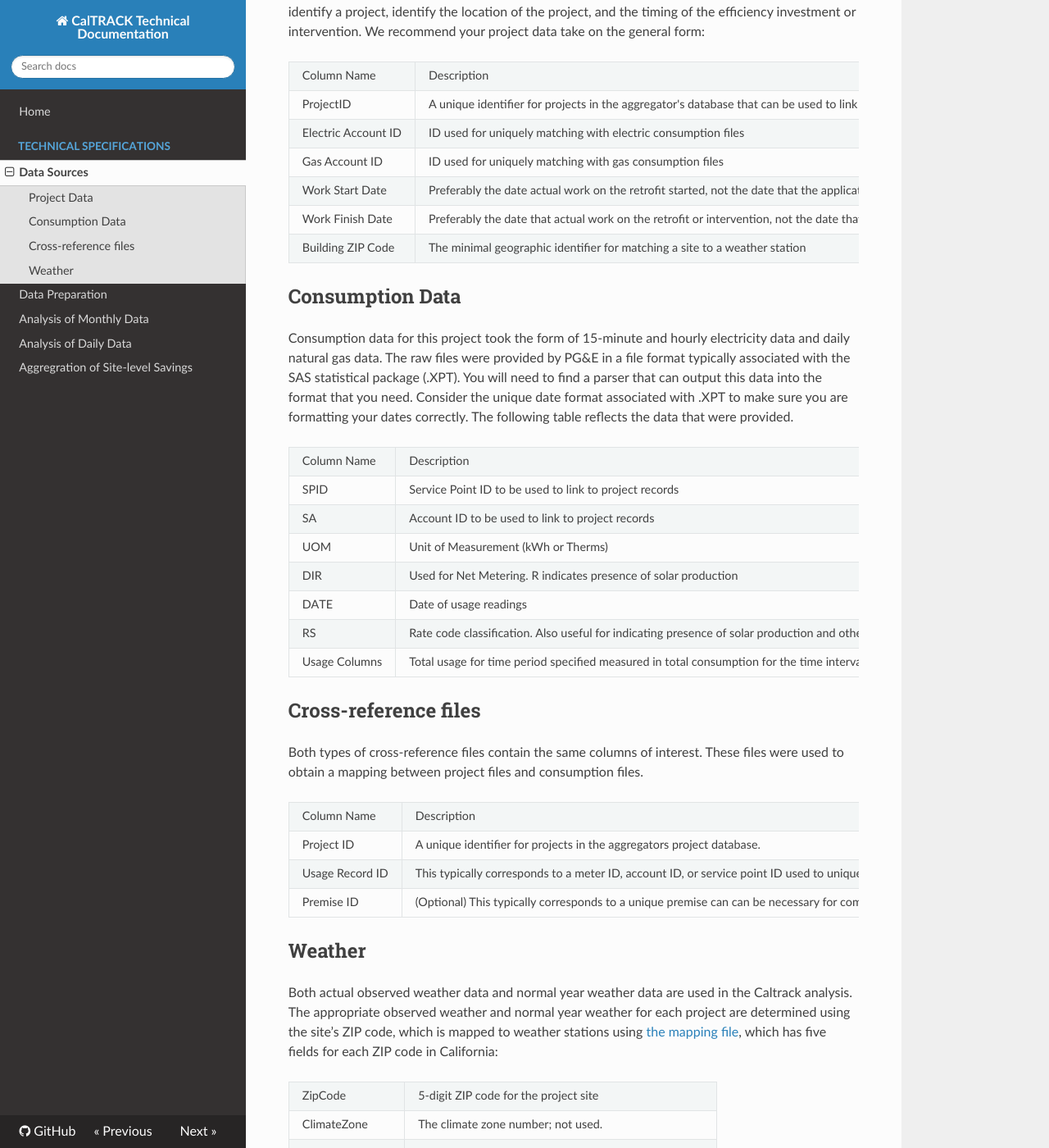
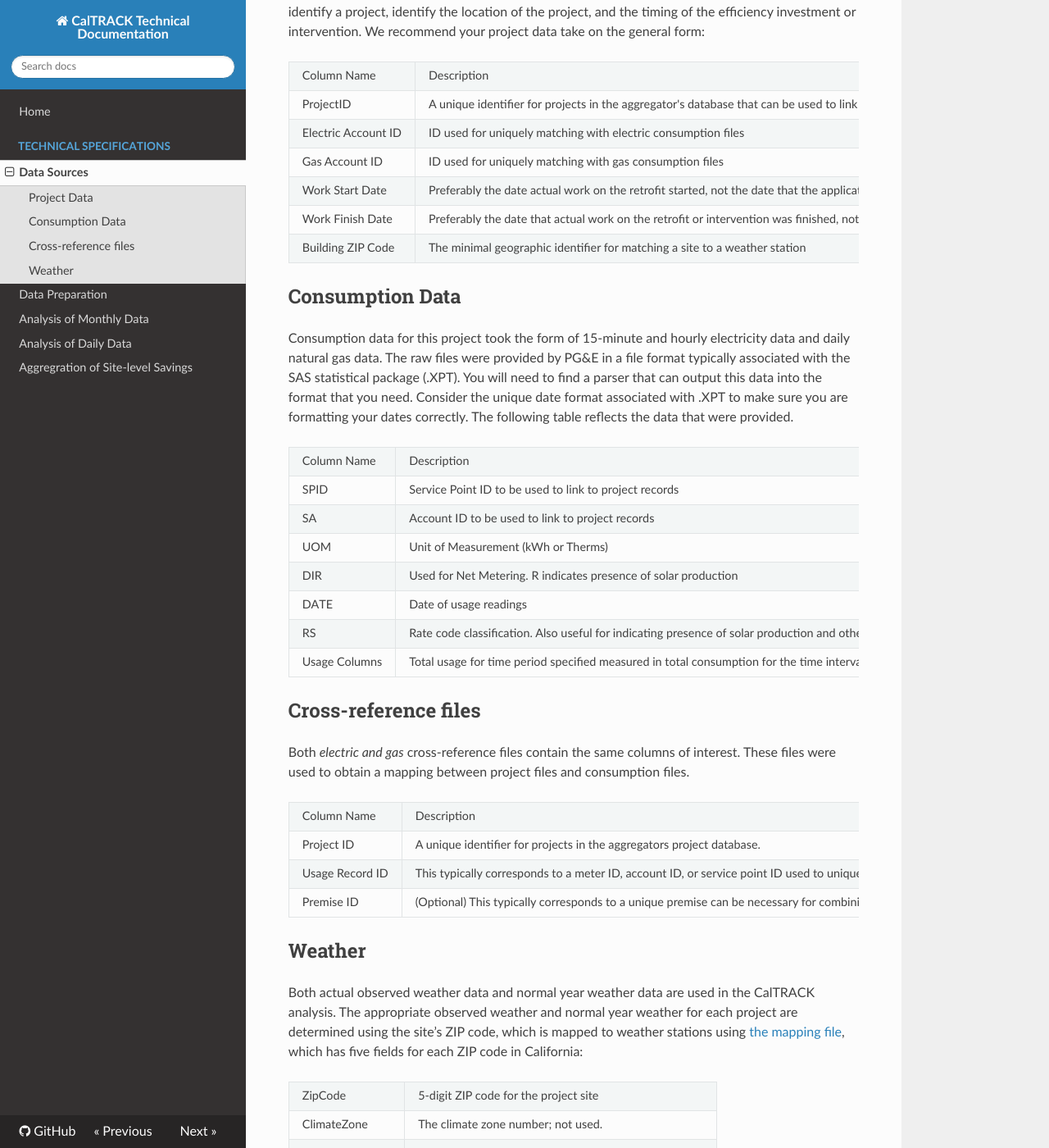
Before and after one commit to openeemeter/caltrack, an MkDocs documentation site: the page built from docs/data-sources/v1.0/README.md, in a window 1280 px wide and 1400 px high, scrolled down 477 px. Shown: the whole window at 82% size. Built offline with MkDocs 1.6.1, drawn with Linux system fonts in a browser that asks for light colours; nearby versions of some CDN libraries; old or Windows-style settings are respelled for this version of MkDocs.

Commit message:
corrections per Energy Savvy feedback

```diff
--- a/docs/data-sources/v1.0/README.md
+++ b/docs/data-sources/v1.0/README.md
@@ -31,7 +31,7 @@
   </tr>
   <tr>
     <td>Work Finish Date</td>
-    <td>Preferably the date that actual work on the retrofit or intervention, not the date that the reimbursement was filed or approved</td>
+    <td>Preferably the date that actual work on the retrofit or intervention was finished, not the date that the reimbursement was filed or approved</td>
   </tr>
   <tr>
     <td>Building ZIP Code</td>
@@ -82,7 +82,7 @@
 
 ## Cross-reference files
 
-Both types of cross-reference files contain the same columns of interest. These files were used to obtain a mapping between project files and consumption files.
+Both *electric and gas* cross-reference files contain the same columns of interest. These files were used to obtain a mapping between project files and consumption files.
 
 <table>
   <tr>
@@ -99,14 +99,14 @@
   </tr>
   <tr>
     <td>Premise ID</td>
-    <td>(Optional) This typically corresponds to a unique premise can can be necessary for combining multiple usage records into a single premise-level record in the event that households have multiple meters for one fuel type, or usage IDs change when the same customer enters into a new service agreement with the utility</td>
+    <td>(Optional) This typically corresponds to a unique premise can be necessary for combining multiple usage records into a single premise-level record in the event that households have multiple meters for one fuel type, or usage IDs change when the same customer enters into a new service agreement with the utility</td>
   </tr>
 </table>
 
 
 ## Weather
 
-Both actual observed weather data and normal year weather data are used in the Caltrack analysis. The appropriate observed weather and normal year weather for each project are determined using the site’s ZIP code, which is mapped to weather stations using [the mapping file](https://github.com/impactlab/caltrack/tree/master/resources/weather), which has five fields for each ZIP code in California:
+Both actual observed weather data and normal year weather data are used in the CalTRACK analysis. The appropriate observed weather and normal year weather for each project are determined using the site’s ZIP code, which is mapped to weather stations using [the mapping file](https://github.com/impactlab/caltrack/tree/master/resources/weather), which has five fields for each ZIP code in California:
 
 <table>
   <tr>
```
Also changed, not shown: README.md (+0 -3 lines), docs/data-prep/v1.0/README.md (+27 -9 lines).
